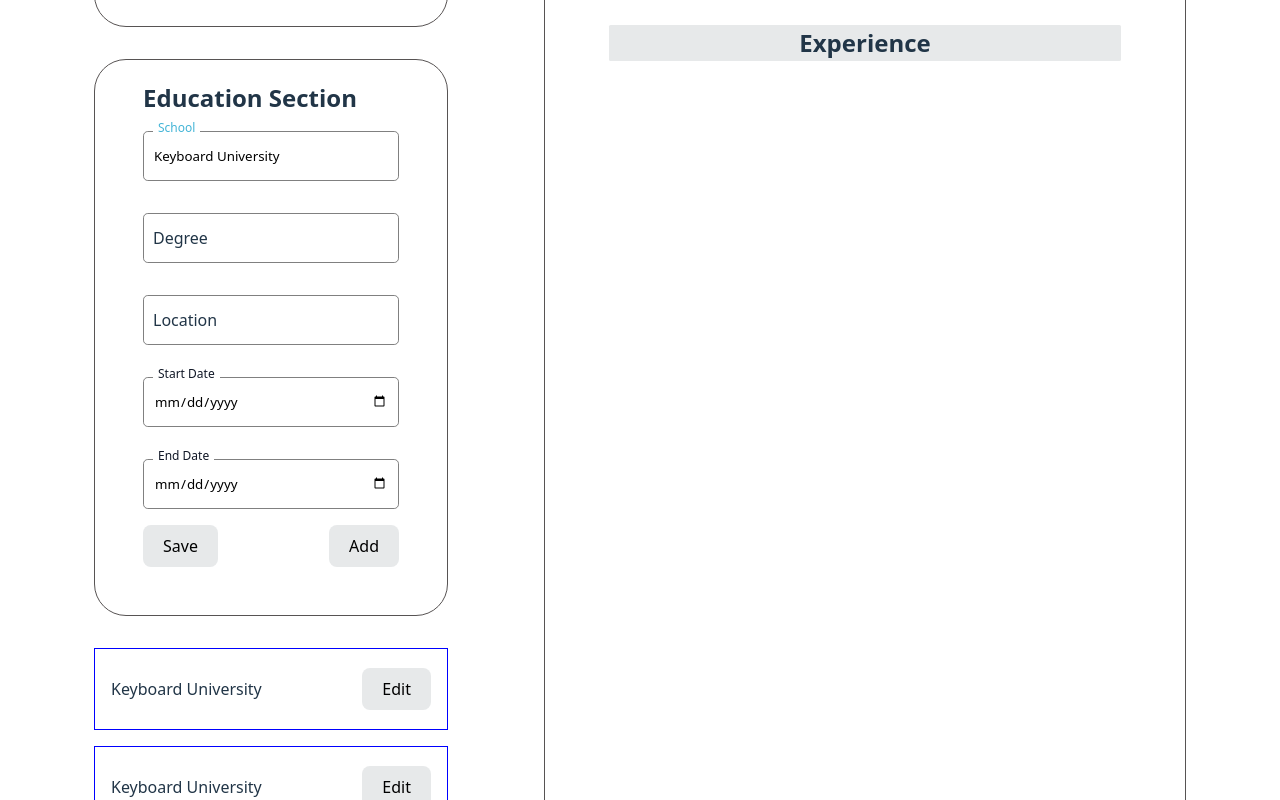
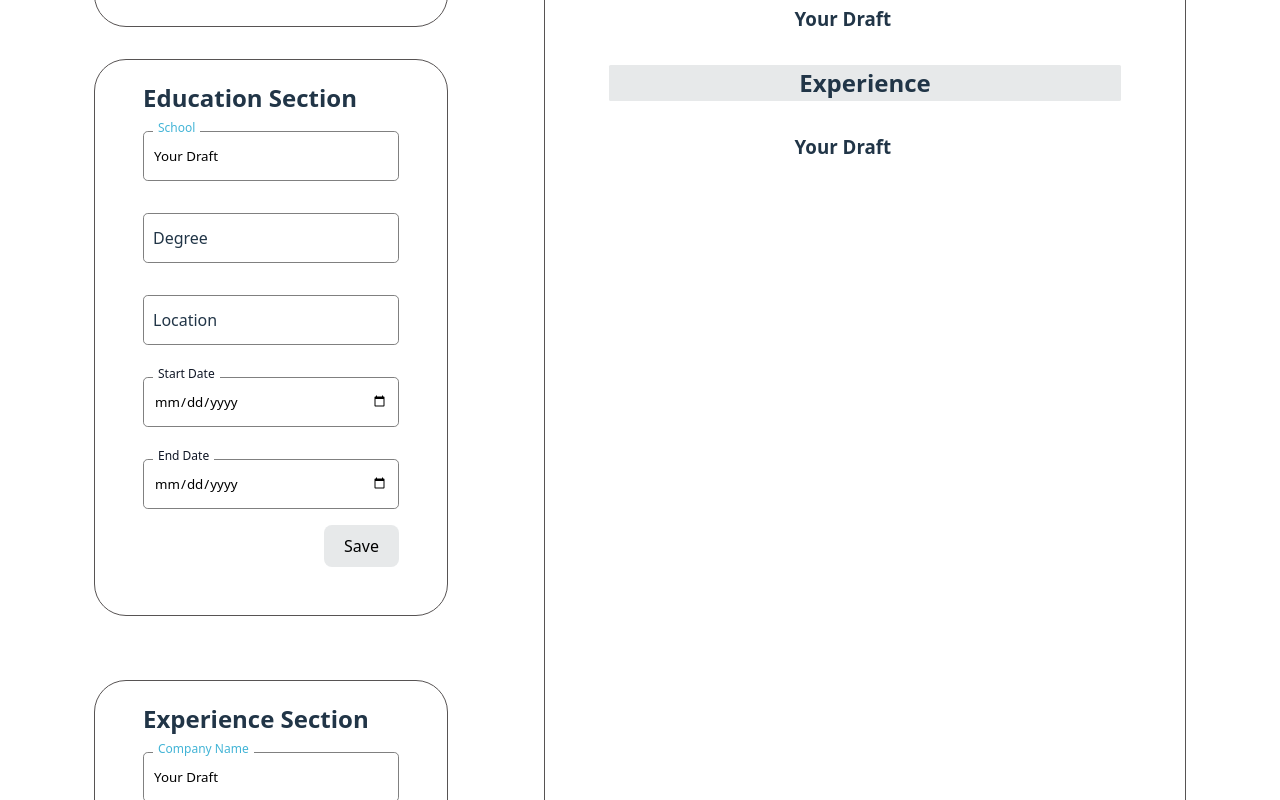
Before and after one commit to JoveFYL/odin_cv_application, a React (Vite) app: page / in a window 1280 px wide. Shown: the part 340-1140 px from the top of the page. Built offline with nearby package versions, Linux system fonts and the light colour scheme.

Commit message:
Add edit and delete functionalities for education and experience records

```diff
--- a/src/App.tsx
+++ b/src/App.tsx
@@ -1,4 +1,4 @@
-import { useState } from 'react'
+import React, { useState } from 'react'
 import GeneralSection from './components/GeneralSection'
 import EducationSection from './components/EducationSection'
 import ExperienceSection from './components/ExperienceSection'
@@ -35,13 +35,28 @@ function handleEdits<T extends { id: string }>(
 
 function handleSaveDraft<T extends { id: string }>(
     e: React.MouseEvent<HTMLButtonElement, MouseEvent>,
-    setState: React.Dispatch<React.SetStateAction<T>>,
+    setInfos: React.Dispatch<React.SetStateAction<T[]>>,
+    setNewDraft: React.Dispatch<React.SetStateAction<string>>,
+    createNewDraft: () => T,
     infos: T[],
-    draftId: string) {
+    draftId: string
+) {
+    // check if the form is valid e.g. required fields are filled
+    const form = e.currentTarget.form;
+    if (!form || !form.checkValidity()) {
+        form?.reportValidity();
+        return;
+    }
+
     e.preventDefault();
+    console.log(draftId)
     const draft = infos.find(info => info.id === draftId);
     if (draft) {
-        setState(draft);
+        // create new draft and add it to the infos array and set it as the new draft
+        const newDraft = createNewDraft();
+        setInfos(prev => [...prev, newDraft]);
+        setNewDraft(newDraft.id);
+        console.log(newDraft.id);
     } else {
         console.error("Could not find draft");
     }
@@ -61,10 +76,30 @@ function handleEditDraft(
     }
 }
 
+function handleDelete<T extends { id: string }>(
+    e: React.MouseEvent<HTMLButtonElement, MouseEvent>,
+    setInfos: React.Dispatch<React.SetStateAction<T[]>>,
+    setEducationDraftId: React.Dispatch<React.SetStateAction<string>>,
+    id: string
+) {
+    e.preventDefault();
+
+    setInfos(prev => {
+        if (prev.length <= 1) {
+            console.error("Cannot delete one or less items.");
+            return prev;
+        }
+        const updated = prev.filter(info => info.id !== id);
+
+        setEducationDraftId(updated[0].id);
+        return updated;
+    });
+}
+
 function createEmptyEducation(): educationInfo {
     return {
         id: crypto.randomUUID(),
-        school: 'Keyboard University',
+        school: 'Your Draft',
         degree: '',
         location: '',
         startDate: '',
@@ -75,7 +110,7 @@ function createEmptyEducation(): educationInfo {
 function createEmptyExperience(): experienceInfo {
     return {
         id: crypto.randomUUID(),
-        companyName: '',
+        companyName: 'Your Draft',
         position: '',
         startDate: '',
         endDate: '',
@@ -85,7 +120,6 @@ function createEmptyExperience(): experienceInfo {
 
 function App() {
     const emptyEducation: educationInfo = createEmptyEducation();
-    const trash: educationInfo = createEmptyEducation();
     const emptyExperience: experienceInfo = createEmptyExperience();
 
     const [personalInfo, setPersonalInfo] = useState<personalInfo>({
@@ -95,11 +129,9 @@ function App() {
     });
 
     const [experienceInfos, setExperienceInfos] = useState<experienceInfo[]>([{ ...emptyExperience }]);
-    const [educationInfos, setEducationInfos] = useState<educationInfo[]>([{ ...emptyEducation }, { ...trash }]);
+    const [educationInfos, setEducationInfos] = useState<educationInfo[]>([{ ...emptyEducation }]);
     const [educationDraftId, setEducationDraftId] = useState<string>(emptyEducation.id);
     const [experienceDraftId, setExperienceDraftId] = useState<string>(emptyExperience.id);
-    const [savedEducation, setSavedEducation] = useState<educationInfo>({ ...emptyEducation });
-    const [savedExperience, setSavedExperience] = useState<experienceInfo>({ ...emptyExperience });
 
     return (
         <div className='app-container'>
@@ -108,22 +140,55 @@ function App() {
                 <EducationSection
                     onChange={e => handleEdits<educationInfo>(e, setEducationInfos, educationDraftId)}
                     educationInfo={educationInfos.find(info => info.id === educationDraftId) || educationInfos[0]}
-                    onSave={e => handleSaveDraft<educationInfo>(e, setSavedEducation, educationInfos, educationDraftId)}
+                    onSave={e => handleSaveDraft<educationInfo>(e, setEducationInfos, setEducationDraftId, createEmptyEducation, educationInfos, educationDraftId)}
                 ></EducationSection>
-                <div className='education-list-container'>
-                    {educationInfos.map(info => {
-                        return (
-                            <div key={info.id} className='education-list-item' data-id={info.id}>
-                                <p>{info.school}</p>
-                                <button type="button" className="general-section-edit-button" onClick={e => handleEditDraft(e, setEducationDraftId)} data-id={info.id}>Edit</button>
-                            </div>
-                        )
-                    })}
+                <div className='list-container'>
+                    {educationInfos.length == 1
+                        ? null
+                        : educationInfos.filter(info => info.id !== educationDraftId)
+                            .map(info => {
+                                return (
+                                    <div key={info.id} className='list-item' data-id={info.id}>
+                                        <p>{info.school}</p>
+                                        <div className="list-buttons-container">
+                                            <button type="button" className="general-section-edit-button"
+                                                onClick={e => handleEditDraft(e, setEducationDraftId)} data-id={info.id}>
+                                                Edit
+                                            </button>
+                                            <button type="button" className="general-section-edit-button"
+                                                onClick={e => handleDelete(e, setEducationInfos, setEducationDraftId, info.id)} data-id={info.id}>
+                                                Delete
+                                            </button>
+                                        </div>
+                                    </div>
+                                )
+                            })}
                 </div>
                 <ExperienceSection
                     onChange={e => handleEdits<experienceInfo>(e, setExperienceInfos, experienceDraftId)}
-                    experienceInfo={experienceInfos.find(info => info.id === experienceDraftId || experienceInfos[0].id)!}
+                    experienceInfo={experienceInfos.find(info => info.id === experienceDraftId) || experienceInfos[0]}
+                    onSave={e => handleSaveDraft<experienceInfo>(e, setExperienceInfos, setExperienceDraftId, createEmptyExperience, experienceInfos, experienceDraftId)}
                 ></ExperienceSection>
+                <div className='list-container'>
+                    {experienceInfos.length == 1
+                        ? null
+                        : experienceInfos.filter(info => info.id !== experienceDraftId)
+                            .map(info => {
+                                return (
+                                    <div key={info.id} className='list-item' data-id={info.id}>
+                                        <p>{info.companyName}</p>
+                                        <button type="button" className="general-section-edit-button"
+                                            onClick={e => handleEditDraft(e, setExperienceDraftId)} data-id={info.id}>
+                                            Edit
+                                        </button>
+                                        <button type="button" className="general-section-edit-button"
+                                            onClick={e => handleDelete(e, setExperienceInfos, setExperienceDraftId, info.id)} data-id={info.id}>
+                                            Delete
+                                        </button>
+                                    </div>
+                                )
+                            })}
+                </div>
             </div>
             <Resume personalInfo={personalInfo} educationInfos={educationInfos} experienceInfos={experienceInfos}></Resume>
         </div>
--- a/src/components/EducationSection.tsx
+++ b/src/components/EducationSection.tsx
@@ -21,7 +21,6 @@ function EducationSection({ educationInfo, onChange, onSave }: { onSave: (e: Rea
             </div>
             <div className="buttons-container">
                 <button type="submit" className="general-section-submit-button" onClick={onSave}>Save</button>
-                <button type="button" className="general-section-add-button">Add</button>
             </div>
         </form >
     )
--- a/src/components/ExperienceSection.tsx
+++ b/src/components/ExperienceSection.tsx
@@ -12,13 +12,12 @@ function ExperienceSection({ experienceInfo, onChange, onSave }: { onSave?: (e:
                 <Input label={'Start Date'} field={'startDate'} inputType="date" value={experienceInfo.startDate} onChange={onChange}></Input>
                 <Input label={'End Date'} field={'endDate'} inputType="date" value={experienceInfo.endDate} onChange={onChange}></Input>
                 <div className="form-input-component">
-                    <textarea className="form-textarea" id={crypto.randomUUID()} placeholder="" value={experienceInfo.jobDescription} onChange={onChange} data-field={"jobDescription"} />
+                    <textarea className="form-textarea" id={textAreaId} placeholder="" value={experienceInfo.jobDescription} onChange={onChange} data-field={"jobDescription"} />
                     <label className="form-label-textarea form-label" htmlFor={textAreaId}>Job Description </label>
                 </div>
             </div>
             <div className="buttons-container">
-                <button type="submit" className="general-section-submit-button">Save</button>
-                <button type="button" className="general-section-add-button" onClick={onSave}>Add</button>
+                <button type="submit" className="general-section-submit-button" onClick={onSave}>Save</button>
             </div>
         </form>
     )
--- a/src/components/Resume.tsx
+++ b/src/components/Resume.tsx
@@ -14,6 +14,7 @@ function Resume({ personalInfo, educationInfos, experienceInfos }: { personalInf
                 </div>
             </div>
             <div className='resume-section-container' data-form='education'>
+                <h2>you have {educationInfos.length} educations</h2>
                 <h2 className='resume-h2'>Education</h2>
                 {educationInfos.map(info => {
                     console.log(info);
@@ -23,7 +24,6 @@ function Resume({ personalInfo, educationInfos, experienceInfos }: { personalInf
             <div className='resume-section-container' data-form='experience'>
                 <h2 className='resume-h2'>Experience</h2>
                 {experienceInfos.map(info => {
-                    console.log(info);
                     return <ExperienceSectionContent key={info.id} {...info}></ExperienceSectionContent>
                 })}
             </div>
--- a/src/styles/styles.css
+++ b/src/styles/styles.css
@@ -98,7 +98,6 @@ button {
 }
 
 .general-section {
-    border: 1px solid red;
     border-radius: 2rem;
     min-height: fit-content;
     min-width: 15rem;
@@ -157,6 +156,7 @@ button {
 .resume-section-container {
     width: 80%;
     display: flex;
+    gap: 1rem;
     flex-direction: column;
     align-items: center;
     justify-content: center;
@@ -192,16 +192,24 @@ button {
     width: 100%;
 }
 
+.education-content-date {
+    max-width: 30%;
+    min-width: 30%;
+    width: 30%
+}
+
 .education-content-school-degree {
     display: flex;
     flex-direction: column;
     align-items: start;
     max-width: 70%;
+    min-width: 70%;
+    width: 70%
 }
 
 .buttons-container {
     display: flex;
-    justify-content: space-between;
+    justify-content: flex-end;
     width: 100%;
 }
 
@@ -234,7 +242,7 @@ button {
 
 .app-general-section-container {
     display: flex;
-    max-width: 23rem;
+    max-width: 30rem;
     flex-direction: column;
     align-items: center;
     gap: 2rem;
@@ -242,24 +250,34 @@ button {
 
 .app-cv-preview-section-container {
     min-width: 320px;
-    min-width: 40rem;
+    max-width: 40rem;
     width: 100%;
 }
 
-.education-list-container {
+.list-container {
     display: flex;
     flex-direction: column;
     gap: 1rem;
-    width: 100%;
+    min-width: 15rem;
+    width: 25vw;
 }
 
-.education-list-item {
+.list-item {
     display: flex;
     justify-content: space-between;
     align-items: center;
     height: 5rem;
-    width: 100%;
-    max-width: 20rem;
-    border: blue 1px solid;
+    border: 1px solid rgb(87, 83, 83);
+    border-radius: 0.5rem;
     padding: 0 1rem;
 }
+
+.list-buttons-container {
+    display: flex;
+    gap: 1.5rem;
+}
+
+.list-buttons-container > button {
+    min-width: 2rem;
+    flex-shrink: 1;
+}
```
